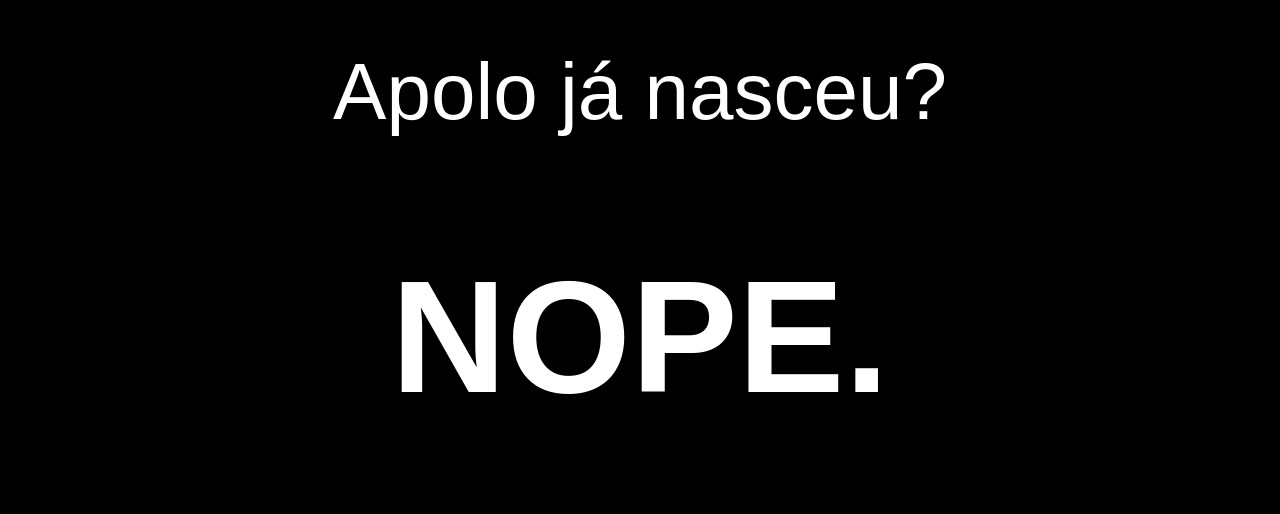
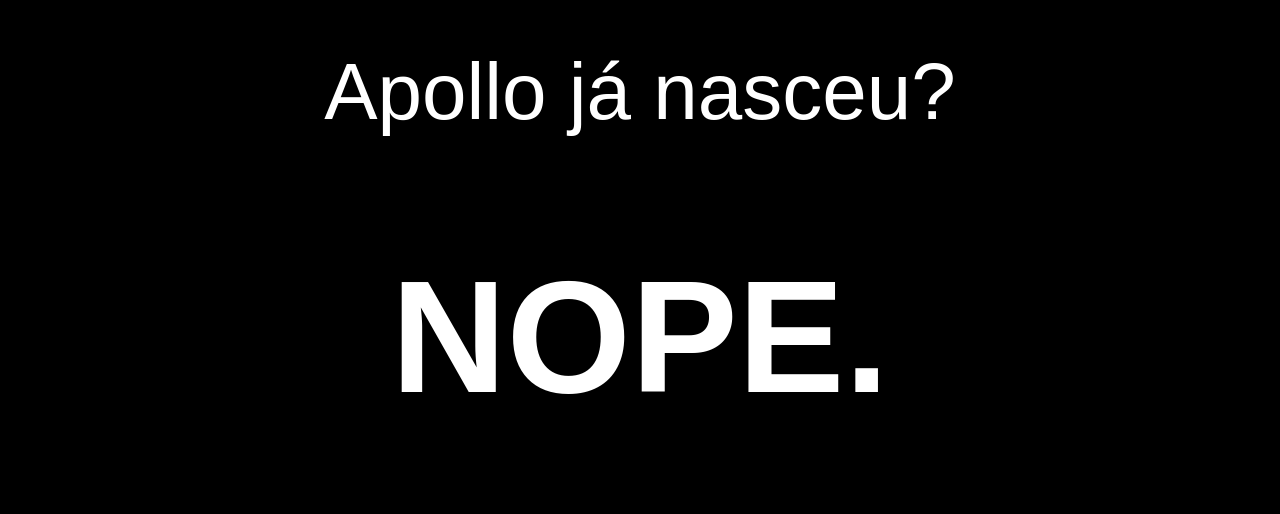
Before and after one commit to thebergamo/HasApolloBornAlready, a plain HTML site: page index.html in a window 1280 px wide. Shown: the part 104-618 px from the top of the page. Drawn offline with Linux system fonts and the light colour scheme.

Commit message:
Update index.html

```diff
--- a/index.html
+++ b/index.html
@@ -18,7 +18,7 @@ text-align:center;
 <title>Apollo já nasceu??</title></head>
 <body>
 <div id="main">
-  <p>Apolo já nasceu?</p>
+  <p>Apollo já nasceu?</p>
   <h1>NOPE.</h1>
     <iframe src="https://giphy.com/embed/9J7i4fKvfqnRvpyNjM" width="100%" height="100%" frameborder="0" class="giphy-embed" allowfullscreen=""></iframe>
 </div>
```
